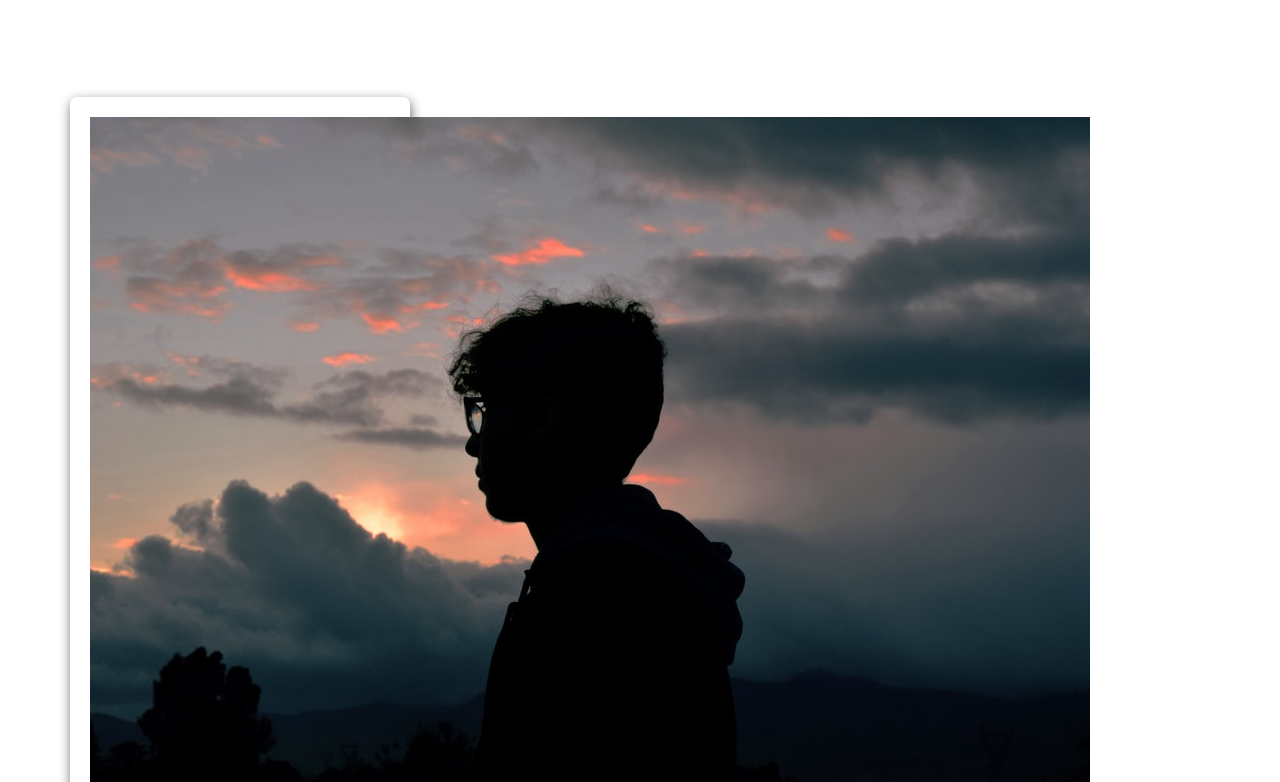
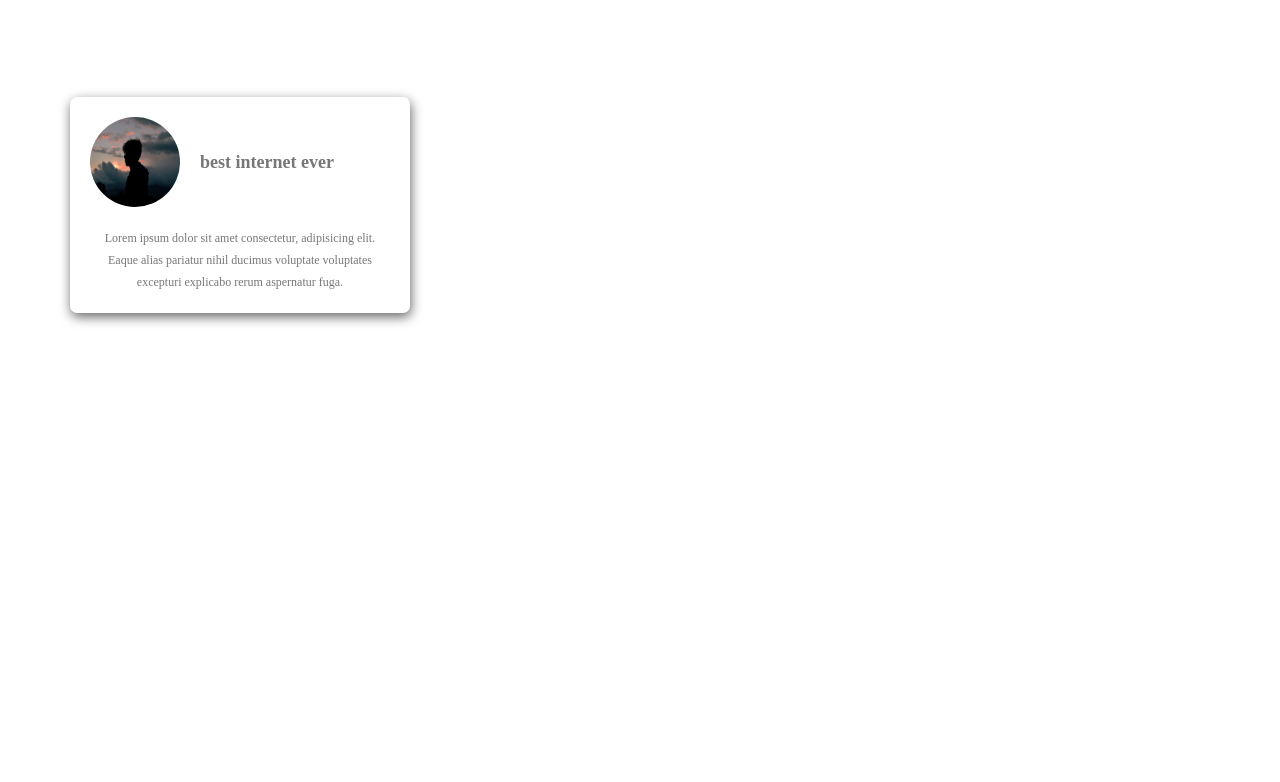
Before and after one commit to Qolizade/SimCard-website-with-Sass, a website: page index.html in a window 1280 px wide. Shown: the part 3138-3920 px from the top of the page. After the commit the page ends 3561 px from the top, so only its background shows below. Drawn offline with Linux system fonts and the light colour scheme.

Commit message:
set style one card

```diff
--- a/sass/components/_section-feedback.scss
+++ b/sass/components/_section-feedback.scss
@@ -1,17 +1,29 @@
 .feedback-card {
   background-color: $white-color;
   border-radius: 0.7rem;
-  box-shadow: .1rem .4rem 1.2rem rgba($black-color, .6);
+  box-shadow: 0.1rem 0.4rem 1.2rem rgba($black-color, 0.6);
   padding: 2rem;
 
   &__header {
+    display: flex;
+    justify-content: left;
+    align-items: center;
+
     &--image {
+      height: 90px;
+      width: 90px;
+      border-radius: 100px;
+      margin-right: 2rem;
     }
 
     &--title {
+      font-size: 1.8rem;
     }
   }
 
   &__paragraph {
+    font-size: 1.2rem;
+    padding-top: 2rem;
+    line-height: 2.2rem;
   }
 }
```
Also changed, not shown: css/style.css.
